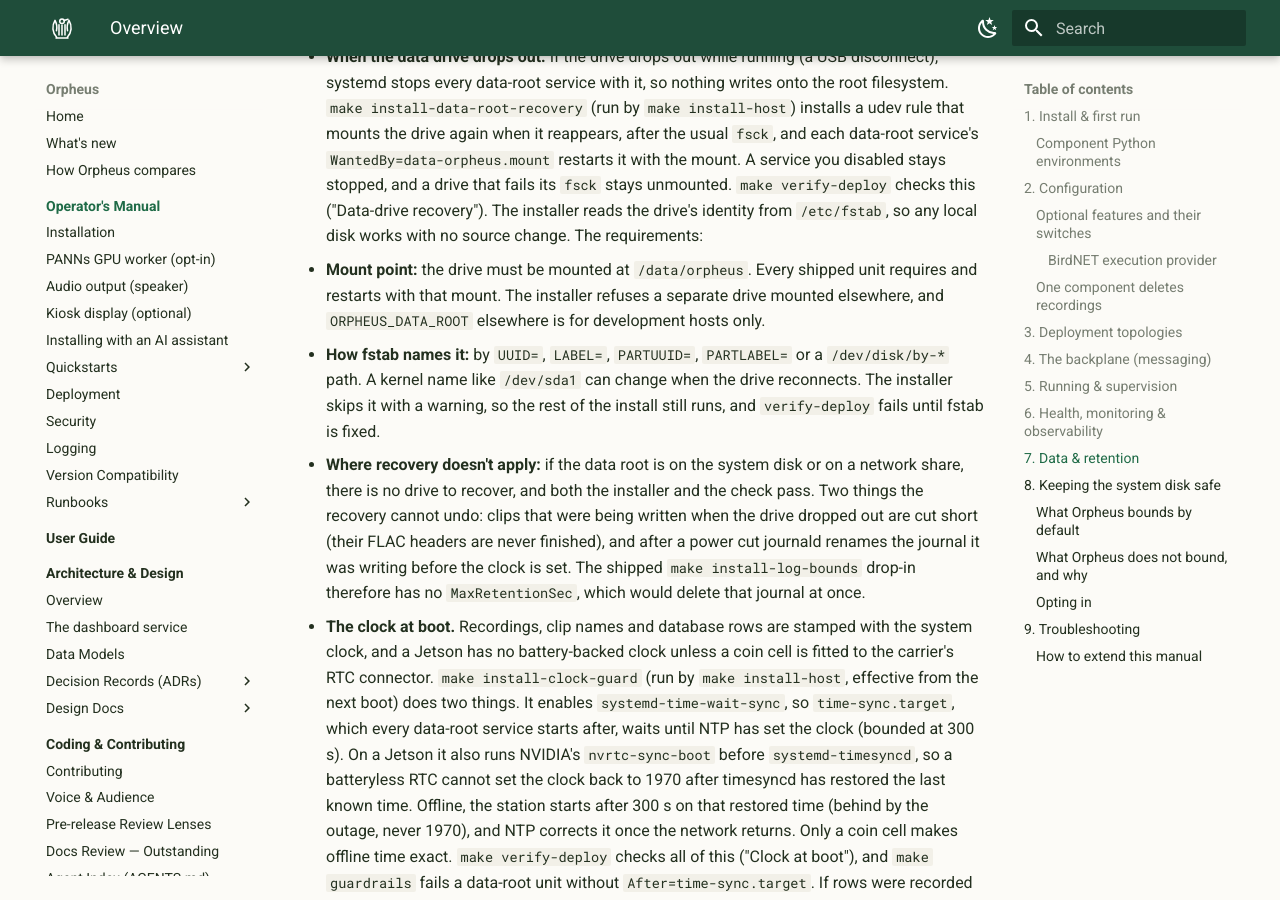
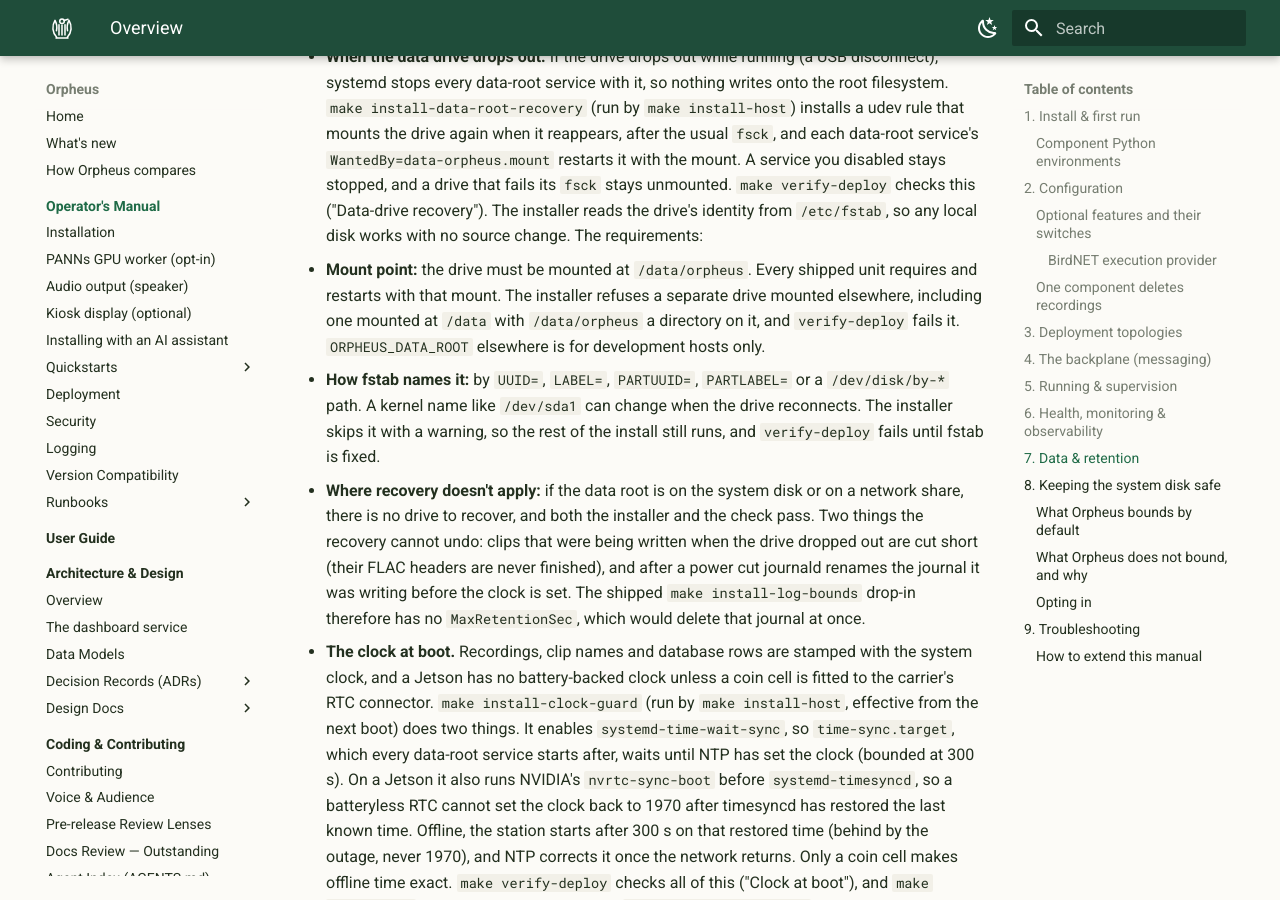
Before and after one commit to scottchronicity/orpheus, an MkDocs documentation site: the page built from docs/operator-manual/index.md, in a window 1280 px wide and 900 px high, scrolled down 10869 px. Built offline with MkDocs 1.6.1 and Material for MkDocs 9.7.7, drawn with Linux system fonts in a browser that asks for light colours.

Commit message:
fix(storage): a data drive mounted at /data no longer passes as "no separate drive"
data_root_source looks for an fstab entry mounted exactly at /data/orpheus.
When fstab mounts the drive at /data and /data/orpheus is a directory on
it, there is none, so the installer said "no separate drive to recover"
and exited 0, and verify-deploy reported ✅. But the units' restart trigger,
WantedBy=data-orpheus.mount, names a mount unit that then never exists:
after a drop, nothing brings the services back, while the check stays
green.

data_root_parent finds the deepest fstab entry above the station data root
(other than /). For a local drive there, the installer refuses with the
fix (mount the drive at /data/orpheus) and the verifier fails, the same as
for a drive mounted anywhere else. A network share there is still nothing
to recover. Development data roots (ORPHEUS_DATA_ROOT under a separately
mounted /home, say) are not checked, as before.

Found by the independent review. Reproduced by the new bats cases, which
fail without this change. jetson1 mounts the drive at /data/orpheus and
still verifies green.

```diff
--- a/docs/operator-manual/index.md
+++ b/docs/operator-manual/index.md
@@ -364,8 +364,9 @@ the video’s time window, including when the window crosses midnight.
   any local disk works with no source change. The requirements:
   - **Mount point:** the drive must be mounted at `/data/orpheus`. Every
     shipped unit requires and restarts with that mount. The installer refuses
-    a separate drive mounted elsewhere, and `ORPHEUS_DATA_ROOT` elsewhere is
-    for development hosts only.
+    a separate drive mounted elsewhere, including one mounted at `/data` with
+    `/data/orpheus` a directory on it, and `verify-deploy` fails it.
+    `ORPHEUS_DATA_ROOT` elsewhere is for development hosts only.
   - **How fstab names it:** by `UUID=`, `LABEL=`, `PARTUUID=`, `PARTLABEL=`
     or a `/dev/disk/by-*` path. A kernel name like `/dev/sda1` can change when
     the drive reconnects. The installer skips it with a warning, so the rest of
```
Also changed, not shown: 4 other files.
